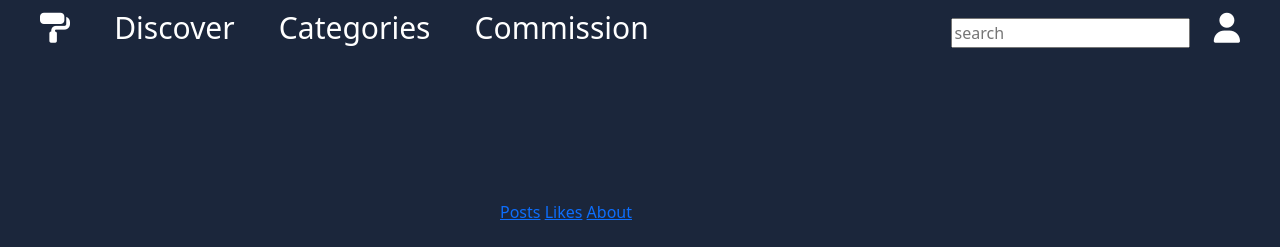
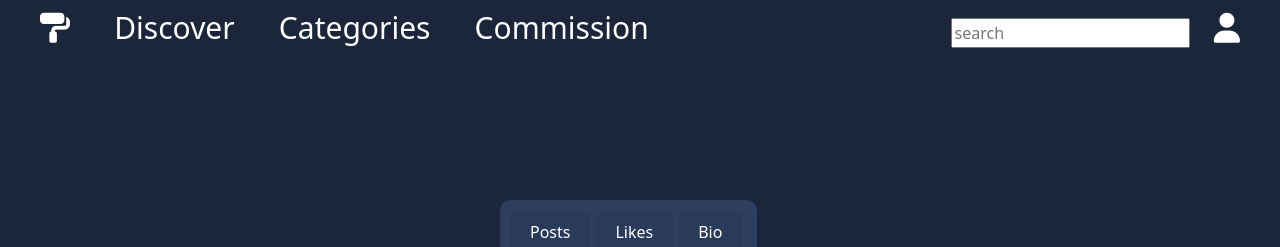
Before and after one commit to JRichm/artistlinq, a Flask app: page /user/None in a window 1280 px wide. Shown: the part 15-262 px from the top of the page. Run offline with Flask 3, Linux system fonts and the light colour scheme; some libraries are stand-ins or nearby versions.

Commit message:
fixed the look of the users page

```diff
--- a/static/css/user_view.css
+++ b/static/css/user_view.css
@@ -28,9 +28,32 @@ main {
   text-overflow: ellipsis;
 }
 
+/* User Section */
 .user-section {
     display: flex;
     flex-direction: column;
+}
+
+.content-controller {
+    display: flex;
+    align-items: center;
+    border-radius: 10px;
+    padding: 10px;
+    background-color: #2d3e5f;
+}
+
+.content-controller a {
+    color:white;
+    text-decoration: none;
+    margin-right: 5px;
+    padding: 10px 20px 10px 20px;
+    border-radius: 10px;
+    background-color: #2a3a5a;
+}
+
+.content-controller a:hover {
+    transition: all 0.3s;
+    background-color: #203050;
 }
 
 .image-board {
--- a/templates/user_view.html
+++ b/templates/user_view.html
@@ -15,7 +15,7 @@
         <span class="content-controller">
             <a href="">Posts</a>
             <a href="">Likes</a>
-            <a href="">About</a>
+            <a href="">Bio</a>
         </span>
         <article>
             <div class="image-board">
```
